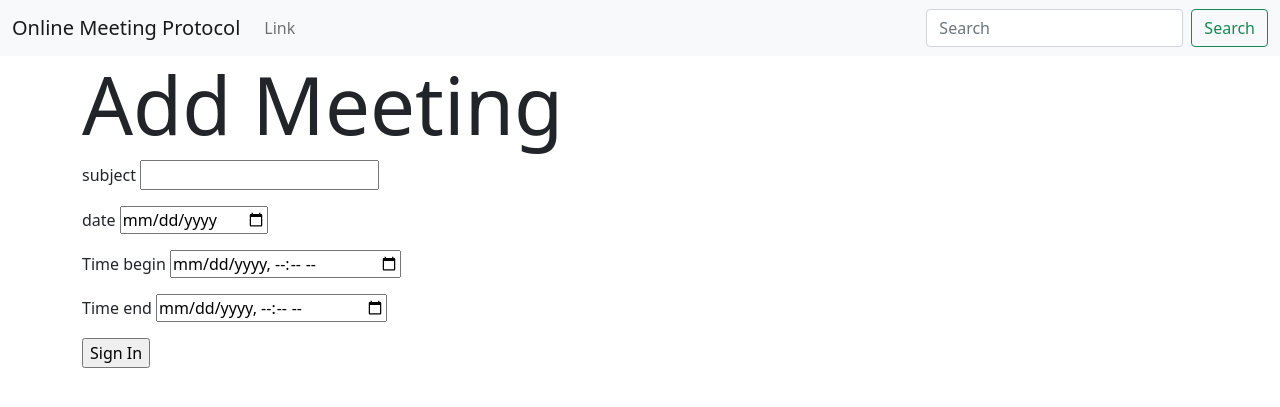
After one commit to AndreasHupfer/flask_meetingprotocol, a Flask app: page /meetings/add in a window 1280 px wide. The commit adds this page. Shown: the top 407 px of the page. Run offline with Flask 2, Linux system fonts and the light colour scheme.

Commit message:
Some work on the app.

```diff
--- /dev/null
+++ b/app/protocol/forms.py
@@ -0,0 +1,10 @@
+from flask_wtf import Form
+from wtforms import StringField, DateField, DateTimeLocalField
+from wtforms.validators import DataRequired
+
+
+class MeetingForm(Form):
+    subject = StringField('subject', validators=[DataRequired()])
+    date = DateField('Meeting Date', validators=[DataRequired()], format='%m.%d.%Y')
+    time_begin = DateTimeLocalField('Meeting Start', format='%m.%d.%Y %H.%M.%S')
+    time_end = DateTimeLocalField('Meeting End', format='%m.%d.%Y %H.%M.%S')
--- a/app/protocol/views.py
+++ b/app/protocol/views.py
@@ -1,6 +1,6 @@
-import flask
-from flask import Blueprint, render_template, url_for, redirect
+from flask import Blueprint, render_template
 from app.protocol.models import Meeting
+from app.protocol.forms import MeetingForm
 
 protocol = Blueprint('protocol', __name__)
 
@@ -8,10 +8,17 @@ protocol = Blueprint('protocol', __name__)
 @protocol.route('/meetings')
 def meetings():
     meetings = Meeting.query.order_by(Meeting.subject).all()
-    return render_template('meetings.html', titel='Meetings', meetings=meetings)
+    meeting = Meeting.query.get_or_404(1)
+    return render_template('meetings.html', titel='Meetings', meetings=meetings, meeting=meeting)
 
 
 @protocol.route('/meetings/<int:id>')
 def meeting(id):
     meeting = Meeting.query.get_or_404(id)
-    return render_template('meeting.html', titel='Meeting', meeting=meeting)
+    meetings = Meeting.query.order_by(Meeting.subject).all()
+    return render_template('meetings.html', titel='Meeting', meeting=meeting, meetings=meetings)
+
+@protocol.route('/meetings/add', methods=['GET', 'POST'])
+def addMeeting():
+    form = MeetingForm()
+    return render_template('addMeeting.html', titel='Add Meeting', form=form)
--- /dev/null
+++ b/app/templates/addMeeting.html
@@ -0,0 +1,11 @@
+{% extends "base.html" %}
+{% block content %}
+    <h1 class="display-1">Add Meeting</h1>
+    <form action="" method="post" name="addMeeting">
+        <p>subject {{ form.subject }}</p>
+        <p>date {{ form.date }}</p>
+        <p>Time begin {{ form.time_begin }}</p>
+        <p>Time end {{ form.time_end }}</p>
+        <p><input type="submit" value="Sign In"></p>
+    </form>
+{% endblock %}
--- a/app/templates/meeting.html
+++ b/app/templates/meeting.html
@@ -3,7 +3,10 @@
     <h1>Meetings</h1>
         </br>
         <div class="shadow p-3 mb-5 bg-body rounded" >
-            <b>{{ meeting.subject }}</b>
+            <form method="post">
+                <input value="{{ meeting.subject }}">
+            </form>
+            <b></b>
             <b>{{ meeting.date }}</b>
         </div>
 {% endblock %}
--- a/config.py
+++ b/config.py
@@ -1,8 +1,9 @@
 import os
-basedir= os.path.abspath(os.path.dirname(__file__))
+basedir = os.path.abspath(os.path.dirname(__file__))
 
 class Config(object):
     SECRET_KEY = os.environ.get('SECRET_KEY') or 'you-will-never-guess'
     SQLALCHEMY_DATABASE_URI = os.environ.get('DATABASE_URL') or \
                               'sqlite:///' + os.path.join(basedir, 'app.db')
     SQLALCHEMY_TRACK_MODIFICATIONS = False
+    WTF_CSRF_ENABLED = True
```
Also changed, not shown: app/protocol/models.py (+7 -0 lines), app/templates/meetings.html (+23 -5 lines).
